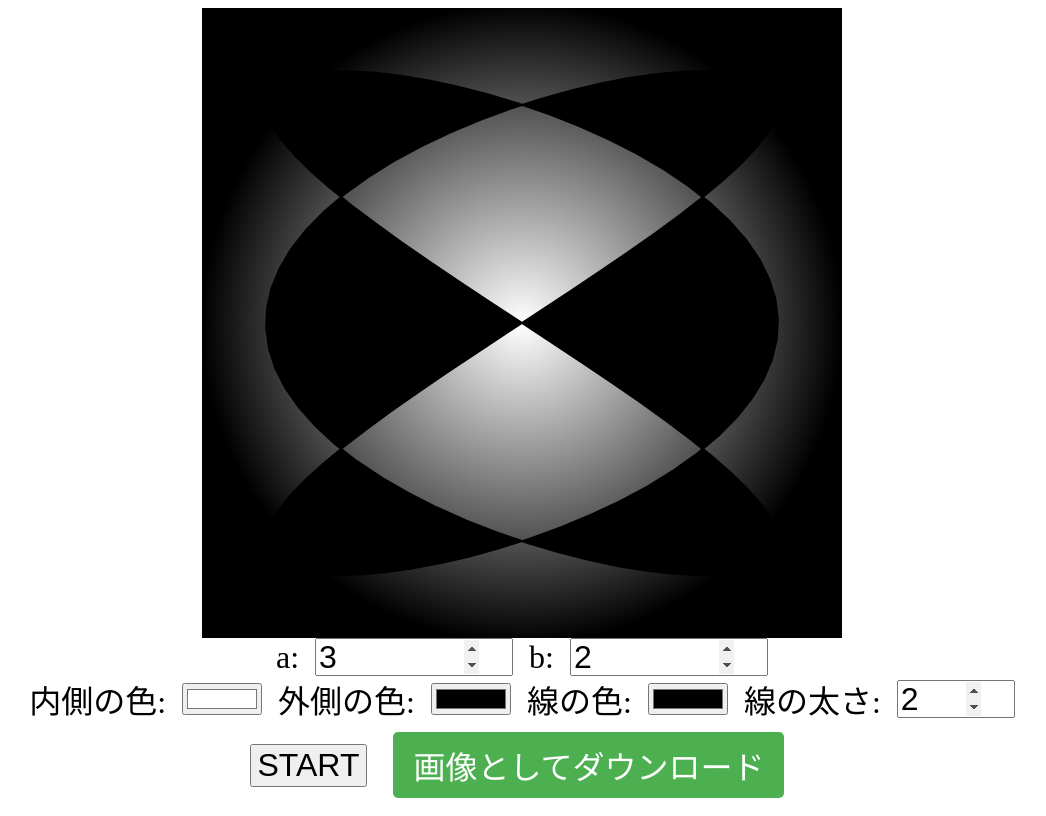
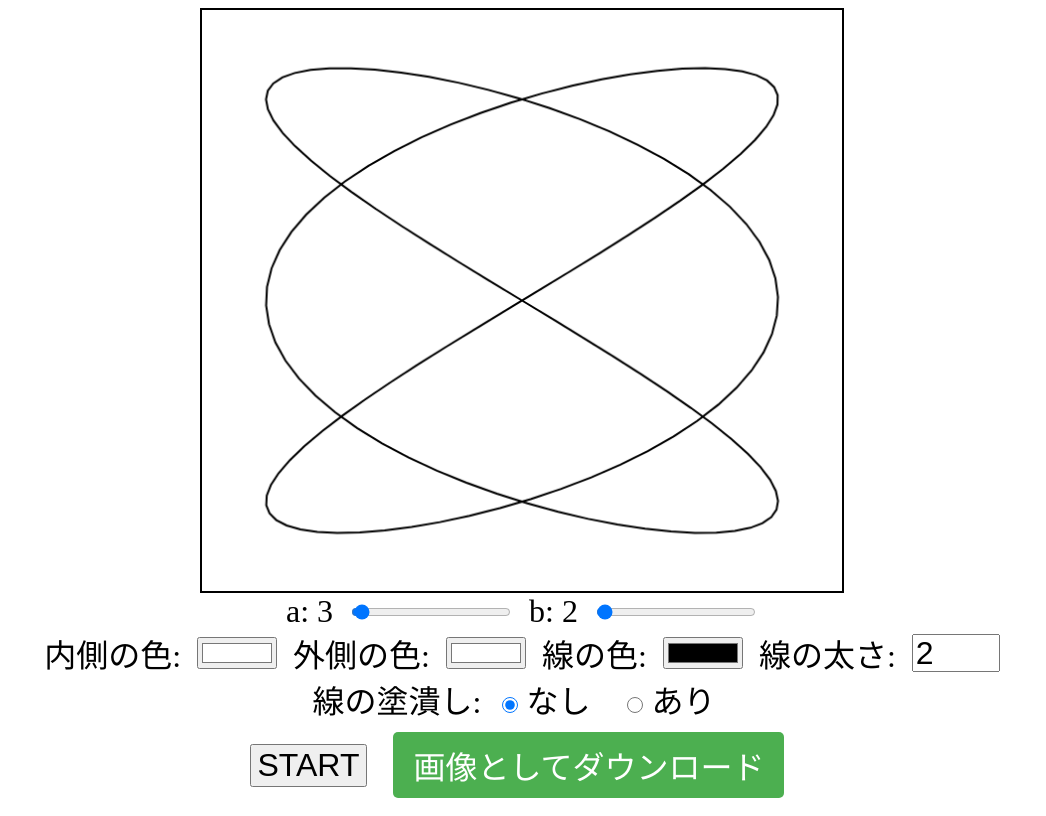
Before and after one commit to YujiFukami/LissajousDrawingTool, a plain HTML site: page stringart.html in a window 1280 px wide. Shown: the whole page, without its empty margins (118-1164 px from the left). Drawn offline with Linux system fonts and the light colour scheme.

Commit message:
20230824 2217

```diff
--- /dev/null
+++ b/script.js
@@ -0,0 +1,112 @@
+const canvas = document.getElementById('lissajousCanvas');
+canvas.width = canvas.offsetWidth;  // 実際の描画幅をCSSの幅に合わせる
+canvas.height = canvas.offsetHeight; // 実際の描画高さをCSSの高さに合わせる
+const ctx = canvas.getContext('2d');
+const aInput = document.getElementById('aValue');
+const bInput = document.getElementById('bValue');
+
+const A = canvas.width / 2 * 0.8;  // Adjusting amplitude based on the canvas size
+const B = canvas.height / 2 * 0.8;
+const offsetX = canvas.width / 2;
+const offsetY = canvas.height / 2;
+
+// ... 既存のJavaScript ...
+const innerColorInput = document.getElementById('innerColor');
+const outerColorInput = document.getElementById('outerColor');
+const lineColorInput = document.getElementById('lineColor');
+const lineWidthInput = document.getElementById('lineWidth');
+
+function drawLissajousCurve(a, b) {
+    // 現在のキャンバスの状態を保存
+    ctx.save();
+
+    const innerColor = innerColorInput.value;
+    const outerColor = outerColorInput.value;
+    const lineColor = lineColorInput.value;
+    const lineWidth = parseFloat(lineWidthInput.value);
+
+    // グラデーションの作成
+    const gradient = ctx.createRadialGradient(offsetX, offsetY, 0, offsetX, offsetY, canvas.width / 2);
+    gradient.addColorStop(0, innerColor);
+    gradient.addColorStop(1, outerColor);
+
+    ctx.fillStyle = gradient;
+    ctx.fillRect(0, 0, canvas.width, canvas.height); // グラデーション背景の適用
+
+    ctx.strokeStyle = lineColor; // 線の色の更新
+    ctx.lineWidth = lineWidth;   // 線の太さの更新
+
+    const avgValue = (a + b) / 2;
+    const stepSize = 0.01 / (avgValue / 10);
+
+    ctx.beginPath();
+    for (let t = 0; t < 2 * Math.PI; t += stepSize) {
+        const x = A * Math.sin(a * t) + offsetX;
+        const y = B * Math.sin(b * t) + offsetY;
+        ctx.lineTo(x, y);
+    }
+    ctx.closePath();
+    ctx.stroke();
+
+    // クリッピング領域を設定
+    ctx.clip();
+
+    // 線の色で塗りつぶし
+    ctx.fillStyle = lineColor;
+
+    const fillOption = document.querySelector('input[name="fillOption"]:checked').value;
+    if (fillOption === 'fill') {
+        ctx.fillRect(0, 0, canvas.width, canvas.height);
+    }
+
+    // クリッピングをリセット
+    ctx.restore();
+}
+
+function updateDownloadLink() {
+    const downloadLink = document.getElementById('downloadLink');
+    const dataURL = canvas.toDataURL('image/jpeg');
+    downloadLink.href = dataURL;
+    downloadLink.download = "lissajous.jpg";  // ファイルの拡張子を .png から .jpg に変更
+}
+
+function updateAndDraw() {
+    const a = parseFloat(aInput.value);
+    const b = parseFloat(bInput.value);
+    drawLissajousCurve(a, b);
+    updateDownloadLink();  // この行を追加
+
+}
+
+// 初期描画
+updateAndDraw();
+
+let bValue = 1;
+const bMax = 100;
+const animationDelay = 100; // 0.5秒
+
+function startAnimation() {
+    // 初期値の設定
+    bValue = 1;
+
+    // アニメーションの実行
+    function step() {
+        if (bValue <= bMax) {
+            bInput.value = bValue;
+            aInput.value = bValue - 1; // aの値をb-1に設定
+
+            updateAndDraw();
+
+            bValue+=2;
+            setTimeout(step, animationDelay); // 次のステップをスケジュール
+        }
+    }
+
+    step(); // 最初のステップを実行
+}
+
+function updateValueDisplay(elementId, value) {
+    document.getElementById(elementId + "Display").innerText = value;
+}
+
+document.getElementById('startAnimation').addEventListener('click', startAnimation);
--- a/stringart.html
+++ b/stringart.html
@@ -4,215 +4,49 @@
     <meta charset="UTF-8">
     <meta name="viewport" content="width=device-width, initial-scale=1.0">
     <title>リサージュ曲線の描画</title>
-    <style>
-        #lissajousCanvas {
-            width: 80vh;  /* Viewport Heightの80% */
-            height: 80vh; /* 縦も同じ比率で指定 */
-        }
-
-        /* ... その他のCSS ... */
-        input[type="number"]::-webkit-inner-spin-button,
-        input[type="number"]::-webkit-outer-spin-button {
-            -webkit-appearance: inner-spin-button;   /* スピンボタンの表示 */
-            width: 10vh;
-            opacity: 1;   /* 常に表示させる */
-        }
-
-        input[type="number"] {
-            width: 20vh;  /* input全体の幅を調整 */
-            height: 4vh;
-            font-size: 4vh;
-            padding-right: 4vh; /* スピンボタンと数字の間に余白を持たせる */
-        }
-
-        label {
-            font-size: 4vh;
-        }
-
-        .center-wrapper {
-            display: flex;
-            flex-direction: column;
-            align-items: center;
-            justify-content: center;
-            height: 100vh; /* viewportの高さの100% */
-        }
-
-        .control-group {
-            display: flex;
-            flex-wrap: wrap;
-            align-items: center;
-            justify-content: center;
-            gap: 1rem; /* 項目の間隔を設定 */
-        }
-
-        .control-group2 {
-            display: flex;
-            flex-wrap: wrap;
-            align-items: center;
-            justify-content: center;
-            gap: 1rem; /* 項目の間隔を設定 */
-            font-size: 4vh;
-        }
-
-        #startAnimation{
-            font-size: 4vh;
-        }
-
-        a#downloadLink {
-            display: inline-block;
-            background-color: #4CAF50;
-            color: white;
-            padding: 10px 20px;
-            text-align: center;
-            text-decoration: none;
-            border: none;
-            cursor: pointer;
-            margin: 10px;
-            transition-duration: 0.4s;
-            border-radius: 5px;
-        }
-
-        a#downloadLink:hover {
-            background-color: #45a049;
-        }
-
-    </style>
+    <link rel="stylesheet" href="style.css">
 </head>
 <body>
 
     <div class="center-wrapper"> <!-- 追加するラッパー -->
         <canvas id="lissajousCanvas"></canvas>
-        <div class="control-group"> <!-- a, b の制御を囲む -->
-            <label for="aValue">a:</label>
-            <input type="number" id="aValue" value="3" min="1" max="100" step="1" oninput="updateAndDraw()">
-            <label for="bValue">b:</label>
-            <input type="number" id="bValue" value="2" min="1" max="100" step="1" oninput="updateAndDraw()">
+        <div class="control-group">
+            <label for="aValue">a: <span id="aValueDisplay">3</span></label>
+            <input type="range" id="aValue" value="3" min="1" max="100" step="1" oninput="updateValueDisplay('aValue', this.value); updateAndDraw();">
+
+            <label for="bValue">b: <span id="bValueDisplay">2</span></label>
+            <input type="range" id="bValue" value="2" min="1" max="100" step="1" oninput="updateValueDisplay('bValue', this.value); updateAndDraw();">
         </div>
 
         <div class="control-group"> <!-- 色の制御を囲む -->
             <label for="innerColor">内側の色:</label>
             <input type="color" id="innerColor" value="#FFFFFF" oninput="updateAndDraw()" style="width: 10vh; height: 4vh; font-size: 4vh;">
             <label for="outerColor">外側の色:</label>
-            <input type="color" id="outerColor" value="#000000" oninput="updateAndDraw()" style="width: 10vh; height: 4vh; font-size: 4vh;">
+            <input type="color" id="outerColor" value="#FFFFFF" oninput="updateAndDraw()" style="width: 10vh; height: 4vh; font-size: 4vh;">
             <label for="lineColor">線の色:</label>
             <input type="color" id="lineColor" value="#000000" oninput="updateAndDraw()" style="width: 10vh; height: 4vh; font-size: 4vh;">
             <label for="lineWidth">線の太さ:</label>
             <input type="number" id="lineWidth" value="2" min="1" max="10" step="1" oninput="updateAndDraw()" style="width: 10vh; height: 4vh; font-size: 4vh;">
         </div>
 
+        <!-- この部分は「色の制御を囲む」divの直後に追加します。 -->
         <div class="control-group2">
+            <span>線の塗潰し:</span>
+            <label>
+                <input type="radio" name="fillOption" value="nofill" checked oninput="updateAndDraw()">なし
+            </label>
+            <label>
+                <input type="radio" name="fillOption" value="fill" oninput="updateAndDraw()">あり
+            </label>
+        </div>
+
+        <div class="control-group3">
             <button id="startAnimation">START</button>
             <!-- 画像として保存するためのダウンロードリンク -->
             <a id="downloadLink" download="lissajous.png">画像としてダウンロード</a>
         </div>
     </div>
 
-<script>
-    const canvas = document.getElementById('lissajousCanvas');
-    canvas.width = canvas.offsetWidth;  // 実際の描画幅をCSSの幅に合わせる
-    canvas.height = canvas.offsetHeight; // 実際の描画高さをCSSの高さに合わせる
-    const ctx = canvas.getContext('2d');
-    const aInput = document.getElementById('aValue');
-    const bInput = document.getElementById('bValue');
-
-    const A = canvas.width / 2 * 0.8;  // Adjusting amplitude based on the canvas size
-    const B = canvas.height / 2 * 0.8;
-    const offsetX = canvas.width / 2;
-    const offsetY = canvas.height / 2;
-
-    // ... 既存のJavaScript ...
-    const innerColorInput = document.getElementById('innerColor');
-    const outerColorInput = document.getElementById('outerColor');
-    const lineColorInput = document.getElementById('lineColor');
-    const lineWidthInput = document.getElementById('lineWidth');
-
-    function drawLissajousCurve(a, b) {
-        // 現在のキャンバスの状態を保存
-        ctx.save();
-
-        const innerColor = innerColorInput.value;
-        const outerColor = outerColorInput.value;
-        const lineColor = lineColorInput.value;
-        const lineWidth = parseFloat(lineWidthInput.value);
-
-        // グラデーションの作成
-        const gradient = ctx.createRadialGradient(offsetX, offsetY, 0, offsetX, offsetY, canvas.width / 2);
-        gradient.addColorStop(0, innerColor);
-        gradient.addColorStop(1, outerColor);
-
-        ctx.fillStyle = gradient;
-        ctx.fillRect(0, 0, canvas.width, canvas.height); // グラデーション背景の適用
-
-        ctx.strokeStyle = lineColor; // 線の色の更新
-        ctx.lineWidth = lineWidth;   // 線の太さの更新
-
-        const avgValue = (a + b) / 2;
-        const stepSize = 0.01 / (avgValue / 10);
-
-        ctx.beginPath();
-        for (let t = 0; t < 2 * Math.PI; t += stepSize) {
-            const x = A * Math.sin(a * t) + offsetX;
-            const y = B * Math.sin(b * t) + offsetY;
-            ctx.lineTo(x, y);
-        }
-        ctx.closePath();
-        ctx.stroke();
-
-        // クリッピング領域を設定
-        ctx.clip();
-
-        // 線の色で塗りつぶし
-        ctx.fillStyle = lineColor;
-        ctx.fillRect(0, 0, canvas.width, canvas.height);
-
-        // クリッピングをリセット
-        ctx.restore();
-    }
-
-    function updateDownloadLink() {
-        const downloadLink = document.getElementById('downloadLink');
-        const dataURL = canvas.toDataURL('image/jpeg');
-        downloadLink.href = dataURL;
-        downloadLink.download = "lissajous.jpg";  // ファイルの拡張子を .png から .jpg に変更
-    }
-
-    function updateAndDraw() {
-        const a = parseFloat(aInput.value);
-        const b = parseFloat(bInput.value);
-        drawLissajousCurve(a, b);
-        updateDownloadLink();  // この行を追加
-    }
-
-    // 初期描画
-    updateAndDraw();
-
-    let bValue = 1;
-    const bMax = 100;
-    const animationDelay = 100; // 0.5秒
-
-    function startAnimation() {
-        // 初期値の設定
-        bValue = 1;
-
-        // アニメーションの実行
-        function step() {
-            if (bValue <= bMax) {
-                bInput.value = bValue;
-                aInput.value = bValue - 1; // aの値をb-1に設定
-
-                updateAndDraw();
-
-                bValue+=2;
-                setTimeout(step, animationDelay); // 次のステップをスケジュール
-            }
-        }
-
-        step(); // 最初のステップを実行
-    }
-
-    document.getElementById('startAnimation').addEventListener('click', startAnimation);
-
-
-</script>
+    <script src="script.js"></script>
 </body>
 </html>
--- /dev/null
+++ b/style.css
@@ -0,0 +1,105 @@
+/* PCなどの横長のデバイス用：縦基準のスタイル */
+#lissajousCanvas {
+    width: 80vh;
+    height: 80vh;
+    border: 2px solid #000;
+}
+input[type="range"], .control-group input[type="color"], .control-group input[type="number"] {
+    width: 20vh;
+    height: 4vh;
+    font-size: 4vh;
+}
+label, #startAnimation, .control-group3 #downloadLink {
+    font-size: 4vh;
+}
+
+.control-group2 span {
+    font-size: 4vh;
+}
+
+.control-group2 label {
+    font-size: 4vh; /* ここで「なし」、「あり」の文字サイズを指定 */
+}
+.control-group2 input[type="radio"] {
+    width: 2vh; /* ラジオボタンのサイズを指定 */
+    height: 2vh;
+}
+/* 縦長のデバイスの場合 */
+@media (max-aspect-ratio: 1/1) {
+    #lissajousCanvas {
+        width: 80vw;
+        height: 80vw; /* こちらを追加して正方形にします */
+    }
+    input[type="range"], .control-group input[type="color"], .control-group input[type="number"]  {
+        width: 80vw;
+        height: 4vw;
+        font-size: 4vw;
+    }
+    label, #startAnimation, .control-group3 #downloadLink {
+        font-size: 4vw;
+    }
+
+    .control-group2 span {
+        font-size: 4vw;
+    }
+
+    .control-group2 label {
+        font-size: 4vw; /* 縦長デバイス時の「なし」、「あり」の文字サイズ */
+    }
+    .control-group2 input[type="radio"] {
+        width: 2vw; /* ラジオボタンのサイズを縦長デバイスに合わせて調整 */
+        height: 2vw;
+    }
+
+}
+
+/* ラジオボタンに関するスタイル */
+.control-group2 input[type="radio"] {
+    padding: 0; /* 余白をリセット */
+    margin-right: 0.5rem; /* ラベルとの間に少し余白を追加 */
+    opacity: 1; /* もし不透明度が設定されていた場合はリセット */
+}
+
+/* ラジオボタンのラベルに関するスタイル */
+.control-group2 label {
+    font-size: 4vh;
+    margin-right: 1rem; /* 各オプション間に余白を追加 */
+}
+
+.center-wrapper {
+    display: flex;
+    flex-direction: column;
+    align-items: center;
+    justify-content: center;
+    height: 100vh; /* viewportの高さの100% */
+}
+
+.control-group, .control-group2, .control-group3 {
+    display: flex;
+    flex-wrap: wrap;
+    align-items: center;
+    justify-content: center;
+    gap: 1rem; /* 項目の間隔を設定 */
+}
+
+#startAnimation{
+    font-size: 4vh;
+}
+
+.control-group3 #downloadLink {
+    display: inline-block;
+    background-color: #4CAF50;
+    color: white;
+    padding: 10px 20px;
+    text-align: center;
+    text-decoration: none;
+    border: none;
+    cursor: pointer;
+    margin: 10px;
+    transition-duration: 0.4s;
+    border-radius: 5px;
+}
+
+.control-group3 #downloadLink:hover {
+    background-color: #45a049;
+}
```
